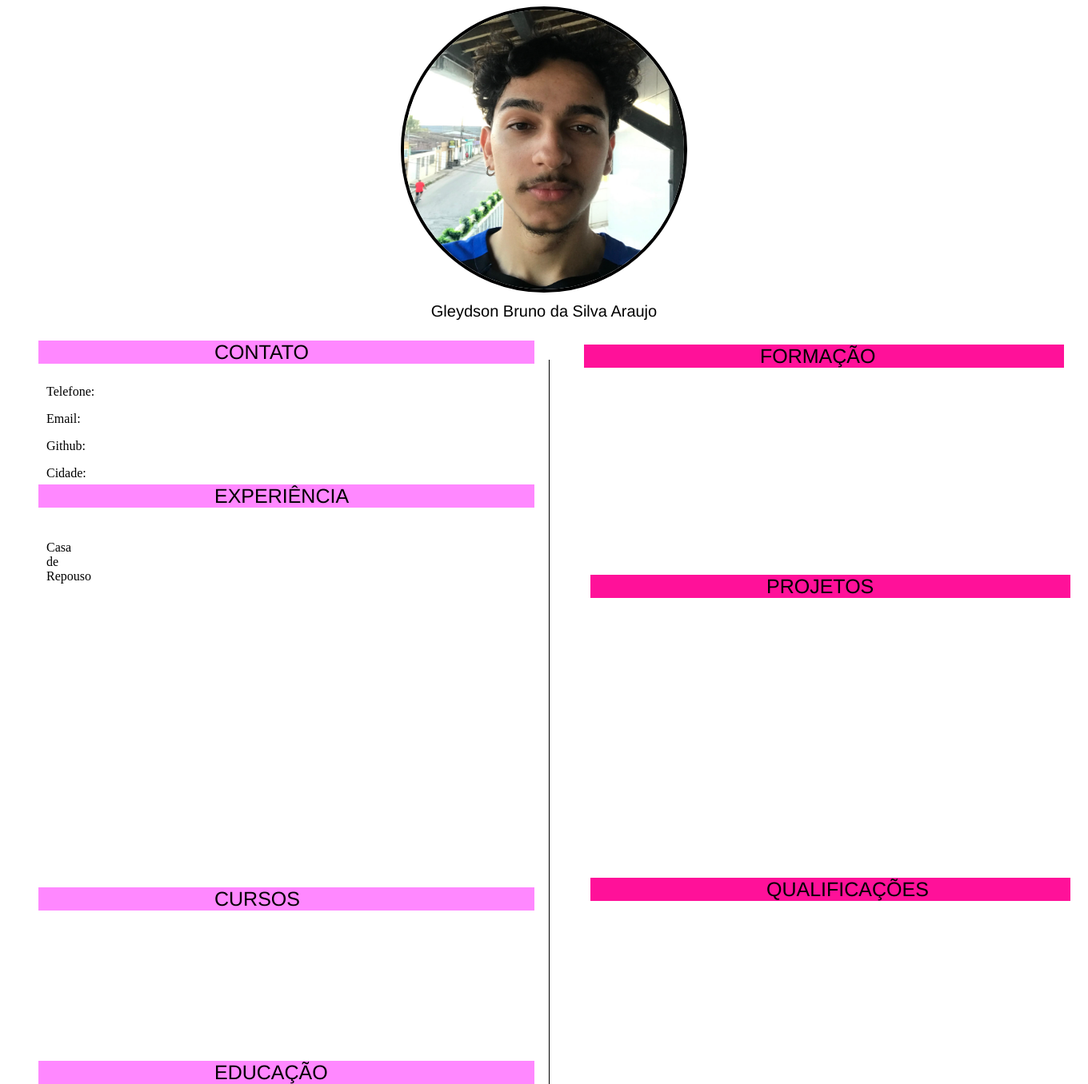
After one commit to gleydsonbruno/CurriculoDjango, a Django app: page /curriculo_gley in a window 1360 px wide. The commit adds this page. Shown: the whole page at 80% size. Run offline with Django 4.2, Linux system fonts and the light colour scheme.

Commit message:
Atualização dos Curriculos

```diff
--- /dev/null
+++ b/core/Templates/curriculo_gley.html
@@ -0,0 +1,71 @@
+
+<html lang="en">
+<head>
+    <meta charset="UTF-8">
+    <meta name="viewport" content="width=device-width, initial-scale=1.0">
+    <link rel="stylesheet" href="/static/css/curriculos.css" />
+    <title>Curriculo_Gleydson</title>
+</head>
+
+<body>
+    <div class="perfil">
+        <div> <img class="perfil-foto" src="/static/img/gleydson.png" alt="Foto de Gleydson"></div>
+        <div class="texto"> <p> Gleydson Bruno da Silva Araujo</p> </div>
+    </div>
+    <div class="retangulo-con">
+        <div class="texto-retangulo">
+            CONTATO
+        </div>
+    </div>
+
+    <div class="content">
+        <p>Telefone: </p>
+        <p>Email: </p>
+        <p>Github: </p>
+        <p>Cidade: </p>
+
+    </div>
+
+    <div class="retangulo-for">
+        <div class="texto-retangulo">
+            FORMAÇÃO
+        </div>
+    </div>
+    <div class="retangulo-edu">
+        <div class="texto-retangulo">
+            EDUCAÇÃO
+        </div>
+    </div>
+    <div class="retangulo-exp">
+        <div class="texto-retangulo">
+            EXPERIÊNCIA
+        </div>
+    </div>
+    <div class="content">
+        Casa de Repouso
+    </div>
+    <div class="linha-vertical"></div>
+    <div class="retangulo-cur">
+        <div class="texto-retangulo">
+            CURSOS
+        </div>
+    </div>
+    <div class="retangulo-pro">
+        <div class="texto-retangulo">
+            PROJETOS
+        </div>
+    </div>
+    <div class="retangulo-qua">
+        <div class="texto-retangulo">
+            QUALIFICAÇÕES
+        </div>
+    </div>
+
+
+
+
+
+
+
+</body>
+</html>
--- /dev/null
+++ b/core/static/css/curriculos.css
@@ -0,0 +1,159 @@
+
+
+.perfil {
+
+    display: flex;
+    position: relative;
+    justify-content: center;
+    align-items: center;
+    z-index: 2;
+}
+
+.perfil-foto {
+
+    width: 350px;
+    height: 350px;
+    border-radius: 50%;
+    border: 4px solid #000000;
+
+}
+
+.texto {
+    position: absolute;
+    top: 350px;
+    font-size: 20px;
+    font-family: Helvetica;
+}
+
+.retangulo-con {
+    position: relative;
+    display: flex;
+    bottom: -60px;
+    padding-left: 150px;
+    font-family: Helvetica;
+    font-size: 30px;
+    background-color: #ff88ff;
+    width: 470px;
+    margin-left: 40px;
+    z-index: 1;
+}
+
+.retangulo-cur {
+    position: relative;
+    display: flex;
+    bottom: -420px;
+    padding-left: 150px;
+    font-family: Helvetica;
+    font-size: 30px;
+    background-color: #ff88ff;
+    width: 470px;
+    margin-left: 40px;
+    z-index: 1;
+}
+
+.retangulo-edu {
+    position: relative;
+    display: flex;
+    bottom: -750px;
+    padding-left: 150px;
+    font-family: Helvetica;
+    font-size: 30px;
+    background-color: #ff88ff;
+    width: 470px;
+    margin-left: 40px;
+    z-index: 1;
+}
+
+.retangulo-exp {
+    position: absolute;
+    display: flex;
+    padding-left: 150px;
+    font-family: Helvetica;
+    font-size: 30px;
+    background-color: #ff88ff;
+    width: 470px;
+    margin-left: 40px;
+    z-index: 1;
+}
+
+.retangulo-for {
+    position: absolute;
+    display: flex;
+    bottom: 340px;
+    left: 690px;
+    padding-left: 150px;
+    font-family: Helvetica;
+    font-size: 30px;
+    background-color: #ff1199;
+    width: 450px;
+    margin-left: 40px;
+    z-index: 1;
+}
+
+.retangulo-pro {
+    position: relative;
+    display: flex;
+    bottom: px;
+    left: 690px;
+    padding-left: 150px;
+    font-family: Helvetica;
+    font-size: 30px;
+    background-color: #ff1199;
+    width: 450px;
+    margin-left: 40px;
+    z-index: 1;
+}
+
+.retangulo-qua {
+    position: relative;
+    display: flex;
+    bottom: -350px;
+    left: 690px;
+    padding-left: 150px;
+    font-family: Helvetica;
+    font-size: 30px;
+    background-color: #ff1199;
+    width: 450px;
+    margin-left: 40px;
+    z-index: 1;
+}
+
+.retangulo-8 {
+    position: relative;
+    display: flex;
+    bottom: 120px;
+    left: 690px;
+    padding-left: 150px;
+    font-family: Helvetica;
+    font-size: 30px;
+    background-color: #ff1199;
+    width: 450px;
+    margin-left: 40px;
+    z-index: 1;
+}
+
+.texto-retangulo {
+    position: relative;
+    font-size: 25px;
+    text-align: center;
+    padding-left: 70px;
+}
+
+.linha-vertical {
+    position: absolute;
+    border-left: 1px solid #000;
+    height: 1300px;
+    margin: 0 20px;
+    left: 49%;
+    top: 450px;
+}
+
+.content {
+    position: relative;
+    top: 70px;
+    left: 50px;
+    padding-bottom: 30px;
+    width: 50px;
+    z-index: 2;
+
+}
--- a/core/urls.py
+++ b/core/urls.py
@@ -1,9 +1,13 @@
 from django.urls import path
 
-from .views import index, contato
+from .views import index, curriculo_gley, curriculo_nat, curriculo_helo, curriculo_eliel, curriculo_glyc
 
 urlpatterns = [
     path('',index),
-    path('contato',contato),
+    path('curriculo_gley',curriculo_gley),
+    path('curriculo_nat',curriculo_nat),
+    path('curriculo_helo',curriculo_helo),
+    path('curriculo_eliel',curriculo_eliel),
+    path('curriculo_glyc',curriculo_glyc),
 
 ]
--- a/core/views.py
+++ b/core/views.py
@@ -6,5 +6,17 @@ def index (request):
         'curso': 'programação web com django e framework'
     }
     return render(request,'index.html')
-def contato (request):
-    return render(request,'contato.html')
+def curriculo_nat (request):
+    return render(request,'curriculo_nat.html')
+
+def curriculo_gley (request):
+    return render(request,'curriculo_gley.html')
+
+def curriculo_eliel (request):
+    return render(request,'curriculo_eliel.html')
+
+def curriculo_helo (request):
+    return render(request,'curriculo_helo.html')
+
+def curriculo_glyc (request):
+    return render(request,'curriculo_glyc.html')
--- a/heloizaofelix/urls.py
+++ b/heloizaofelix/urls.py
@@ -20,7 +20,7 @@ from django.urls import path, include
 
 
 urlpatterns = [
-    path('heloca/', admin.site.urls),
+    path('kvaratskhelia/', admin.site.urls),
     path('', include('core.urls'))
 
 ]
```
Also changed, not shown: core/Templates/index.html (+9 -8 lines), core/static/css/globals.css (added, +19 -0 lines), core/static/css/style.css (+4 -5 lines), core/Templates/curriculo_eliel.html (added), core/Templates/curriculo_helo.html (added), core/Templates/curriculo_nat.html (renamed from core/Templates/contato.html), core/static/img/eliel.png (added), core/static/img/gleydson.png (added), core/static/img/heloisa.png (added), core/static/img/natalia.png (added).
